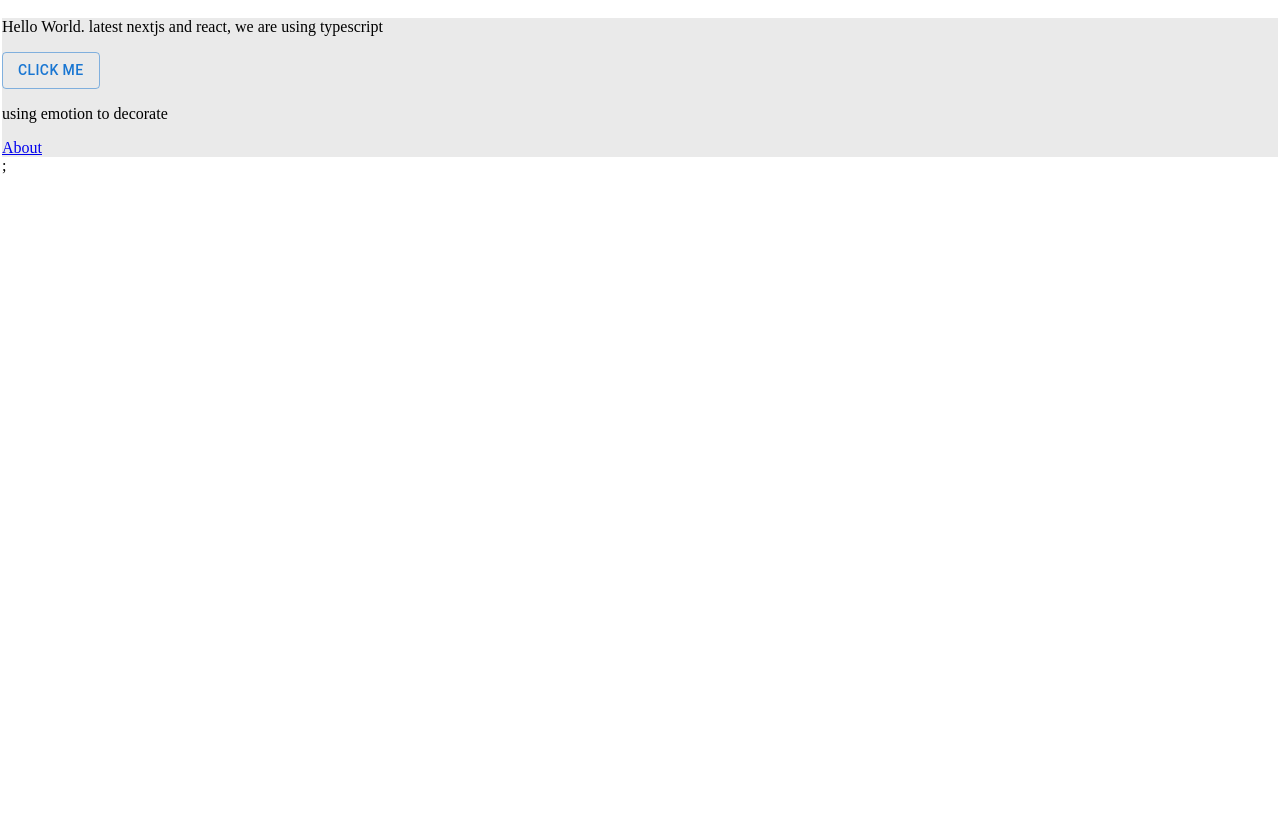
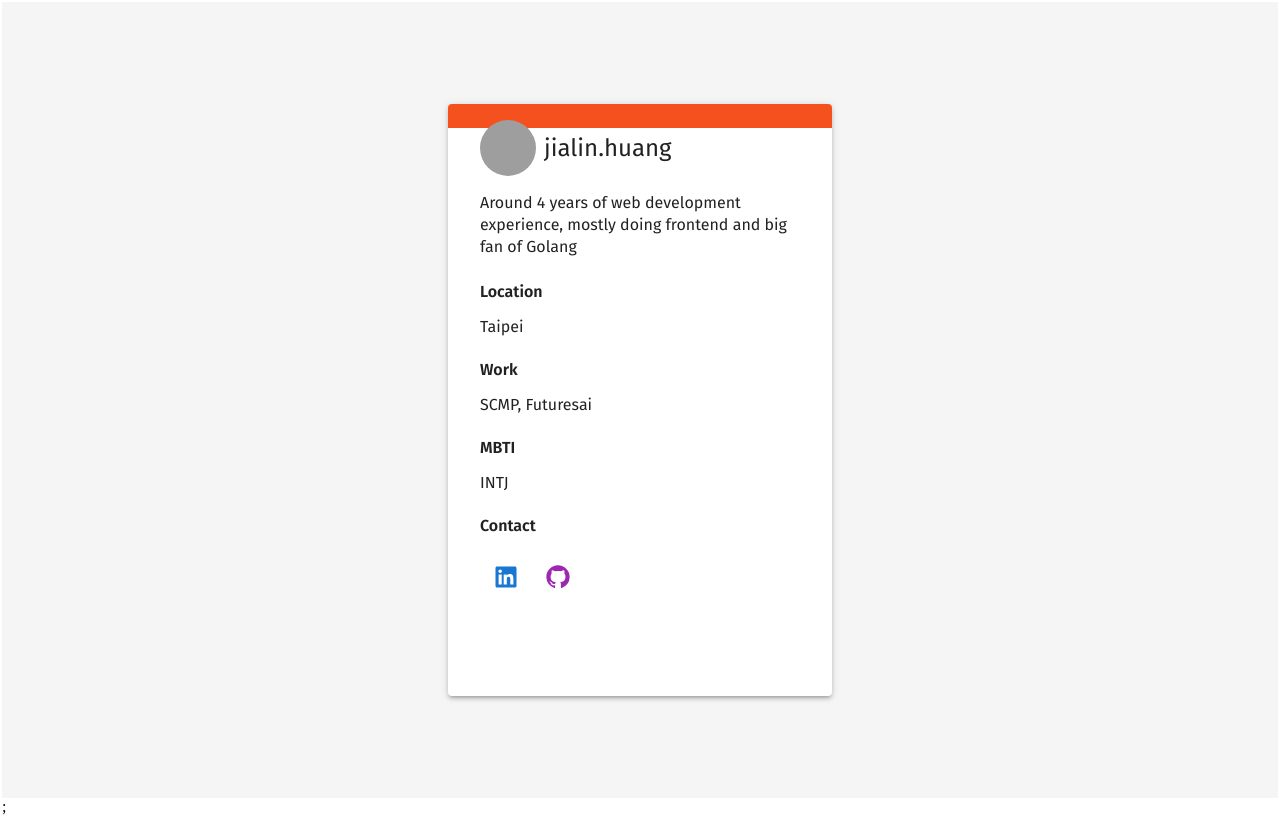
Before and after one commit to jialinhuangblog/jialinhuangblog.github.io, a Next.js app: page / in a window 1280 px wide. Built offline with nearby package versions, Linux system fonts and the light colour scheme; grey boxes are pictures that could not be loaded.

Commit message:
feat: profile

```diff
--- a/pages/index.tsx
+++ b/pages/index.tsx
@@ -1,21 +1,108 @@
 /** @jsxImportSource @emotion/react */
 import { css } from "@emotion/react";
-import { Button } from "@mui/material";
-import Link from "next/link";
+import { Avatar } from "@mui/material";
+import { IconButton, Paper } from "@mui/material";
+import { NextPage } from "next";
+import { globalGrey, globalOrange } from "~/modules/styling/Colors";
+import { flex } from "~/modules/styling/flex";
+import { RiLinkedinBoxFill, RiGithubFill } from "react-icons/ri";
+import useMedia from "~/modules/styling/useMedia";
 
-export default function Home() {
+const descriptionCss = css`
+  font-size: 16px;
+  line-height: 22px;
+`;
+const keyCss = css`
+  font-weight: 600;
+  margin-top: 24px;
+`;
+
+const valueCss = css`
+  font-weight: 400;
+`;
+const Home: NextPage = () => {
+  const { isPc } = useMedia();
   return (
     <div
       css={css`
-        background: #eaeaea;
+        ${flex.h.allCenter};
+        height: 100%;
+        background: ${isPc ? globalGrey.g100 : "white"};
       `}
     >
-      <p>Hello World. latest nextjs and react, we are using typescript</p>
-      <Button variant="outlined">click me</Button>
-      <p>using emotion to decorate</p>
-      <Link href="/about">
-        <a>About</a>
-      </Link>
+      <Paper
+        elevation={isPc ? 3 : 0}
+        css={css`
+          height: 560px;
+          width: 320px;
+          border-radius: 4px;
+          position: relative;
+          padding: 16px 32px;
+          margin: 40px auto;
+          font-family: "Fira Sans", sans-serif;
+          user-select: none;
+        `}
+      >
+        <div
+          css={css`
+            position: absolute;
+            width: 100%;
+            height: 24px;
+            left: 0;
+            top: 0;
+            background: ${globalOrange.o600};
+            border-radius: 4px 4px 0 0;
+          `}
+        />
+        <div
+          css={css`
+            ${flex.h.crossCenter};
+            gap: 8px;
+          `}
+        >
+          <Avatar
+            sx={{ width: 56, height: 56 }}
+            src="https://lh3.googleusercontent.com/a-/AOh14GgT_31zBJDEEvfcpZc3v9I_8B7c_EHn1sXKJAY6Hw=s96-c"
+          />
+          <p
+            css={css`
+              margin: 0;
+              font-size: 24px;
+            `}
+          >
+            jialin.huang
+          </p>
+        </div>
+        <p css={descriptionCss}>
+          Around 4 years of web development experience, mostly doing frontend
+          and big fan of Golang
+        </p>
+        <p css={keyCss}>Location</p>
+        <p css={valueCss}>Taipei</p>
+        <p css={keyCss}>Work</p>
+        <p css={valueCss}>SCMP, Futuresai</p>
+        <p css={keyCss}>MBTI</p>
+        <p css={valueCss}>INTJ</p>
+        <p css={keyCss}>Contact</p>
+        <div css={flex.h.crossCenter}>
+          <IconButton
+            href="https://www.linkedin.com/in/jlhuangprogramming/"
+            color="primary"
+            size="large"
+          >
+            <RiLinkedinBoxFill />
+          </IconButton>
+          <IconButton
+            href="https://github.com/jialinhuang00"
+            color="secondary"
+            size="large"
+          >
+            <RiGithubFill />
+          </IconButton>
+        </div>
+      </Paper>
     </div>
   );
-}
+};
+
+export default Home;
```
